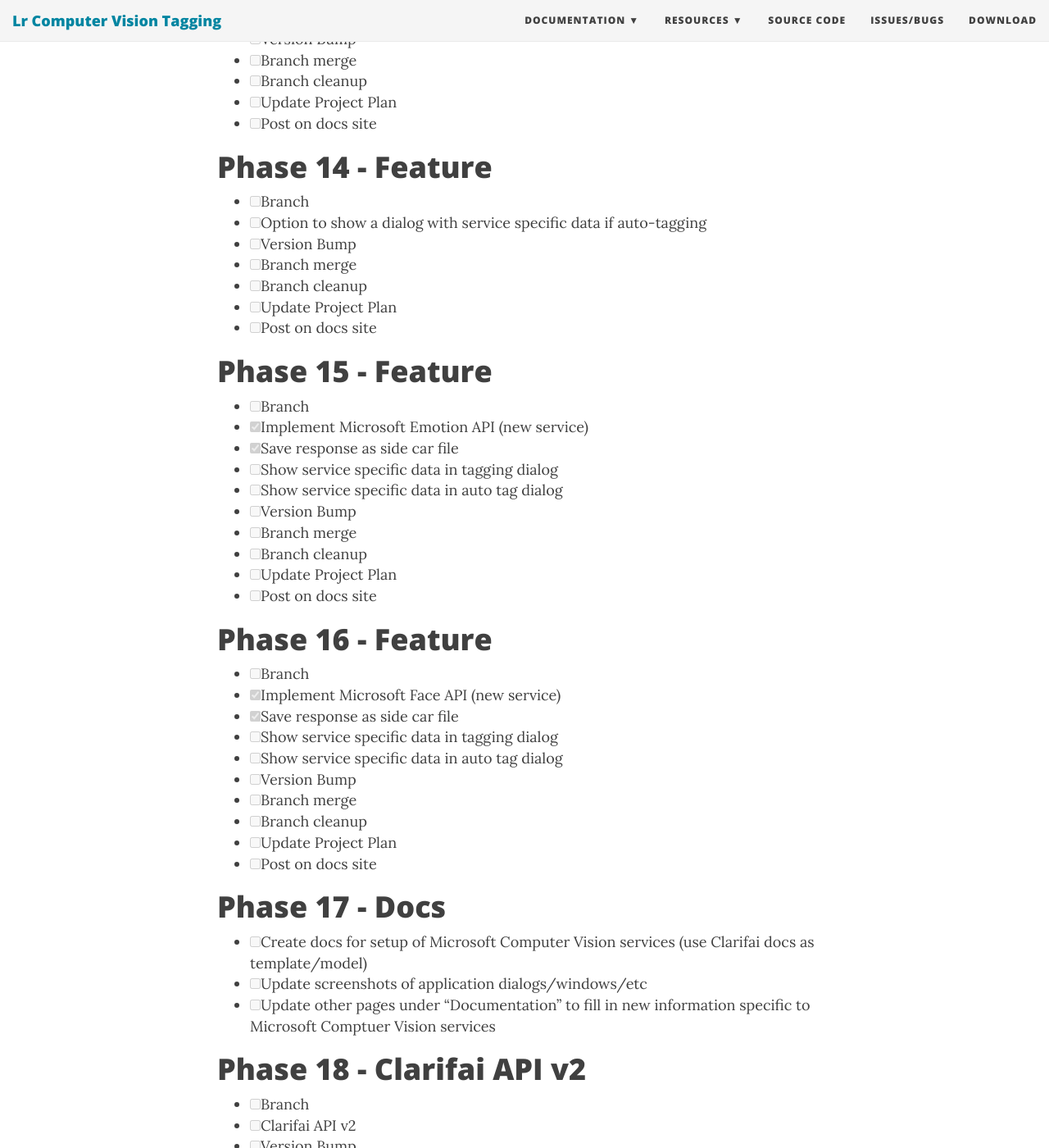
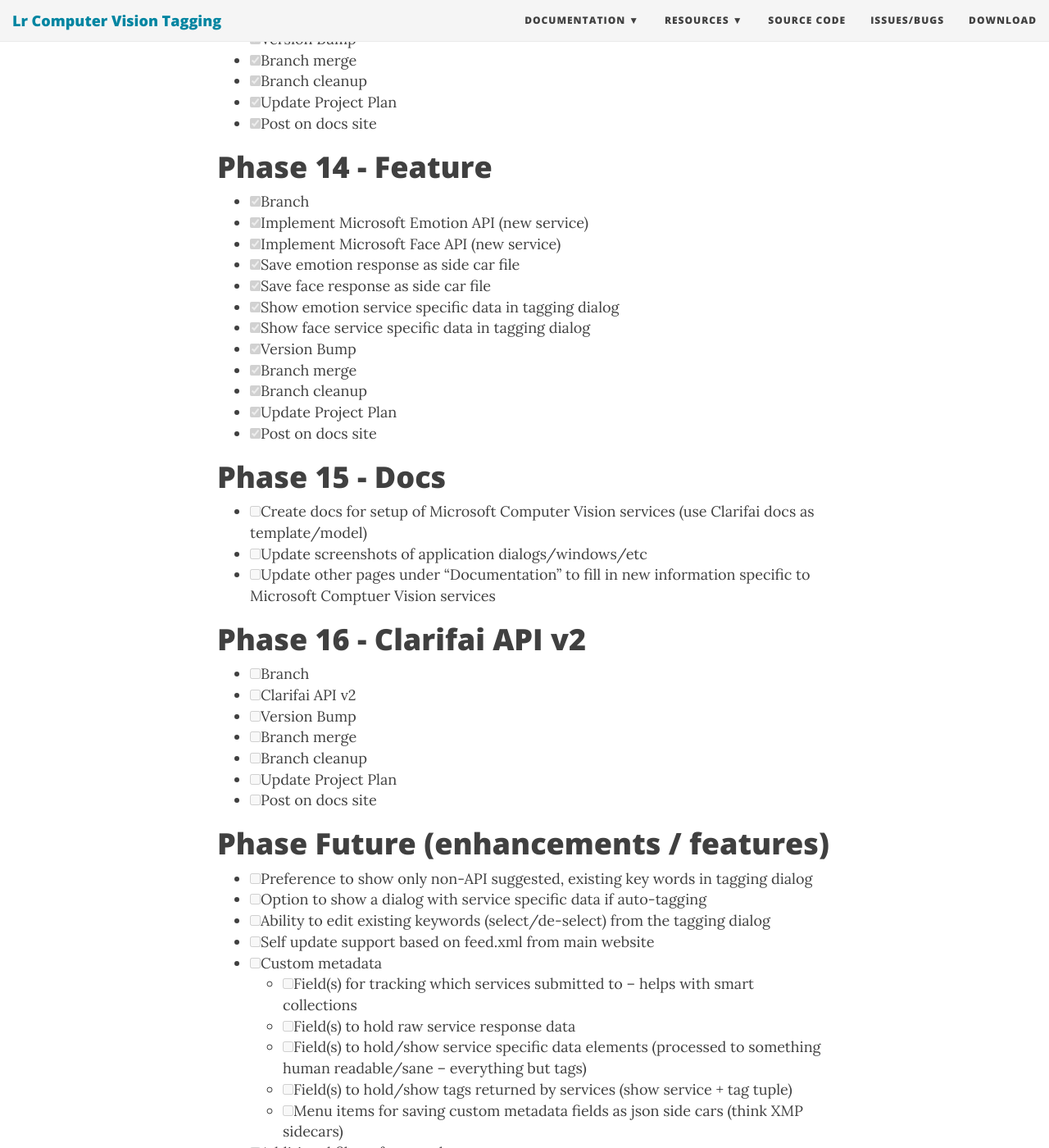
Before and after one commit to nyomanb/lr_plugin_computer_vision_tagging, a Jekyll site: the page built from project_plan.md, in a window 1280 px wide and 1400 px high, scrolled down 918 px. Shown: the whole window at 82% size. Built offline with Jekyll 4.4.1, drawn with Linux system fonts in a browser that asks for light colours; nearby versions of some CDN libraries.

Commit message:
Project plan/changelog updates

```diff
--- a/project_plan.md
+++ b/project_plan.md
@@ -22,53 +22,34 @@
 - [X] Post on docs site
 
 # Phase 13 - Feature
-- [ ] Branch
-- [ ] Show service specific data in tagging window after tag group
-- [ ] Version Bump
-- [ ] Branch merge
-- [ ] Branch cleanup
-- [ ] Update Project Plan
-- [ ] Post on docs site
+- [X] Branch
+- [X] Show service specific data in tagging window after tag group
+- [X] Version Bump
+- [X] Branch merge
+- [X] Branch cleanup
+- [X] Update Project Plan
+- [X] Post on docs site
 
 # Phase 14 - Feature
-- [ ] Branch
-- [ ] Option to show a dialog with service specific data if auto-tagging
-- [ ] Version Bump
-- [ ] Branch merge
-- [ ] Branch cleanup
-- [ ] Update Project Plan
-- [ ] Post on docs site
+- [X] Branch
+- [X] Implement Microsoft Emotion API (new service)
+- [X] Implement Microsoft Face API (new service)
+- [X] Save emotion response as side car file
+- [X] Save face response as side car file
+- [X] Show emotion service specific data in tagging dialog
+- [X] Show face service specific data in tagging dialog
+- [X] Version Bump
+- [X] Branch merge
+- [X] Branch cleanup
+- [X] Update Project Plan
+- [X] Post on docs site
 
-# Phase 15 - Feature
-- [ ] Branch
-- [X] Implement Microsoft Emotion API (new service)
-- [X] Save response as side car file
-- [ ] Show service specific data in tagging dialog
-- [ ] Show service specific data in auto tag dialog
-- [ ] Version Bump
-- [ ] Branch merge
-- [ ] Branch cleanup
-- [ ] Update Project Plan
-- [ ] Post on docs site
-
-# Phase 16 - Feature
-- [ ] Branch
-- [X] Implement Microsoft Face API (new service)
-- [X] Save response as side car file
-- [ ] Show service specific data in tagging dialog
-- [ ] Show service specific data in auto tag dialog
-- [ ] Version Bump
-- [ ] Branch merge
-- [ ] Branch cleanup
-- [ ] Update Project Plan
-- [ ] Post on docs site
-
-# Phase 17 - Docs
+# Phase 15 - Docs
 - [ ] Create docs for setup of Microsoft Computer Vision services (use Clarifai docs as template/model)
 - [ ] Update screenshots of application dialogs/windows/etc
 - [ ] Update other pages under "Documentation" to fill in new information specific to Microsoft Comptuer Vision services
 
-# Phase 18 - Clarifai API v2
+# Phase 16 - Clarifai API v2
 - [ ] Branch
 - [ ] Clarifai API v2
 - [ ] Version Bump
```
Also changed, not shown: other parts of project_plan.md (+1 -0 lines).
